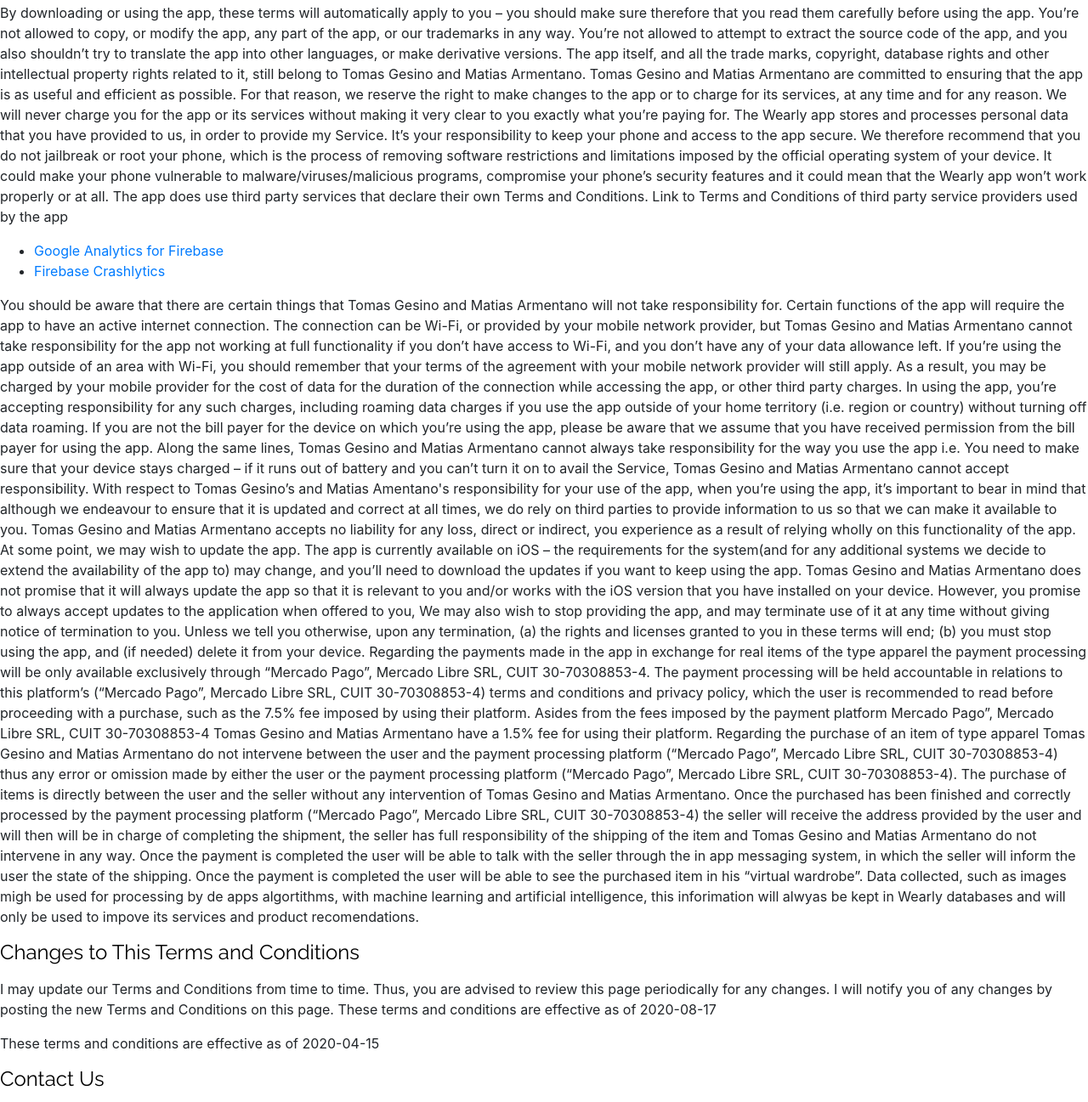
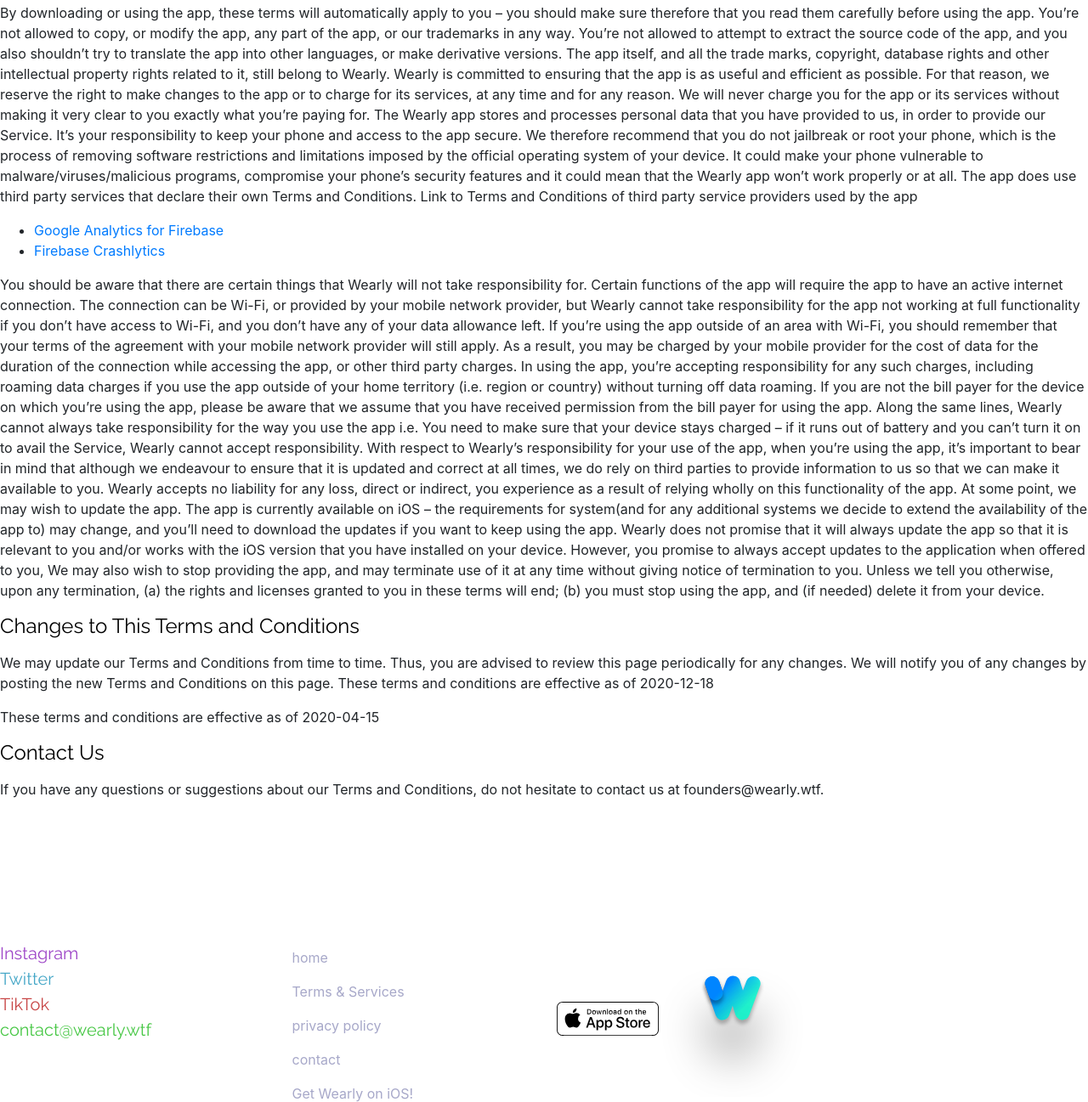
Before and after one commit to tomasgesino/wearlyapp-web, a plain HTML site: page terms.html in a window 1280 px wide. Shown: the part 178-1475 px from the top of the page at 85% size. Drawn offline with nearby package versions, Linux system fonts and the light colour scheme.

Commit message:
Update terms.html

```diff
--- a/terms.html
+++ b/terms.html
@@ -28,31 +28,26 @@
         </div>
       </nav>
       <h1 class="main-title">Terms &amp; Conditions</h1> <p>
-        By downloading or using the app, these terms will automatically apply to you – you should make sure therefore that you read them carefully before using the app. You’re not allowed to copy, or modify the app, any part of the app, or our trademarks in any way. You’re not allowed to attempt to extract the source code of the app, and you also shouldn’t try to translate the app into other languages, or make derivative versions. The app itself, and all the trade marks, copyright, database rights and other intellectual property rights related to it, still belong to Tomas Gesino and Matias Armentano.
-  Tomas Gesino and Matias Armentano  are committed to ensuring that the app is as useful and efficient as possible. For that reason, we reserve the right to make changes to the app or to charge for its services, at any time and for any reason. We will never charge you for the app or its services without making it very clear to you exactly what you’re paying for.
-  The Wearly app stores and processes personal data that you have provided to us, in order to provide my Service. It’s your responsibility to keep your phone and access to the app secure. We therefore recommend that you do not jailbreak or root your phone, which is the process of removing software restrictions and limitations imposed by the official operating system of your device. It could make your phone vulnerable to malware/viruses/malicious programs, compromise your phone’s security features and it could mean that the Wearly app won’t work properly or at all.
-  The app does use third party services that declare their own Terms and Conditions.
-  Link to Terms and Conditions of third party service providers used by the app
+        By downloading or using the app, these terms will automatically apply to you – you should make sure therefore that you read them carefully before using the app. You’re not allowed to copy, or modify the app, any part of the app, or our trademarks in any way. You’re not allowed to attempt to extract the source code of the app, and you also shouldn’t try to translate the app into other languages, or make derivative versions. The app itself, and all the trade marks, copyright, database rights and other intellectual property rights related to it, still belong to Wearly.
+Wearly is committed to ensuring that the app is as useful and efficient as possible. For that reason, we reserve the right to make changes to the app or to charge for its services, at any time and for any reason. We will never charge you for the app or its services without making it very clear to you exactly what you’re paying for.
+The Wearly app stores and processes personal data that you have provided to us, in order to provide our Service. It’s your responsibility to keep your phone and access to the app secure. We therefore recommend that you do not jailbreak or root your phone, which is the process of removing software restrictions and limitations imposed by the official operating system of your device. It could make your phone vulnerable to malware/viruses/malicious programs, compromise your phone’s security features and it could mean that the Wearly app won’t work properly or at all.
+The app does use third party services that declare their own Terms and Conditions.
+Link to Terms and Conditions of third party service providers used by the app
 
       </p> <ul><!----><!----><li><a href="https://firebase.google.com/terms/analytics" target="_blank">Google Analytics for Firebase</a></li><li><a href="https://firebase.google.com/terms/crashlytics" target="_blank">Firebase Crashlytics</a></li><!----><!----><!----><!----><!----><!----><!----><!----><!----><!----><!----><!----></ul></div> <p>
-        You should be aware that there are certain things that Tomas Gesino and Matias Armentano  will not take responsibility for. Certain functions of the app will require the app to have an active internet connection. The connection can be Wi-Fi, or provided by your mobile network provider, but Tomas Gesino and Matias Armentano cannot take responsibility for the app not working at full functionality if you don’t have access to Wi-Fi, and you don’t have any of your data allowance left.
+        You should be aware that there are certain things that Wearly will not take responsibility for. Certain functions of the app will require the app to have an active internet connection. The connection can be Wi-Fi, or provided by your mobile network provider, but Wearly cannot take responsibility for the app not working at full functionality if you don’t have access to Wi-Fi, and you don’t have any of your data allowance left.
 If you’re using the app outside of an area with Wi-Fi, you should remember that your terms of the agreement with your mobile network provider will still apply. As a result, you may be charged by your mobile provider for the cost of data for the duration of the connection while accessing the app, or other third party charges. In using the app, you’re accepting responsibility for any such charges, including roaming data charges if you use the app outside of your home territory (i.e. region or country) without turning off data roaming. If you are not the bill payer for the device on which you’re using the app, please be aware that we assume that you have received permission from the bill payer for using the app.
-Along the same lines, Tomas Gesino and Matias Armentano cannot always take responsibility for the way you use the app i.e. You need to make sure that your device stays charged – if it runs out of battery and you can’t turn it on to avail the Service, Tomas Gesino and Matias Armentano cannot accept responsibility.
-With respect to Tomas Gesino’s and Matias Amentano's responsibility for your use of the app, when you’re using the app, it’s important to bear in mind that although we endeavour to ensure that it is updated and correct at all times, we do rely on third parties to provide information to us so that we can make it available to you. Tomas Gesino and Matias Armentano accepts no liability for any loss, direct or indirect, you experience as a result of relying wholly on this functionality of the app.
-At some point, we may wish to update the app. The app is currently available on iOS – the requirements for the system(and for any additional systems we decide to extend the availability of the app to) may change, and you’ll need to download the updates if you want to keep using the app. Tomas Gesino and Matias Armentano does not promise that it will always update the app so that it is relevant to you and/or works with the iOS version that you have installed on your device. However, you promise to always accept updates to the application when offered to you, We may also wish to stop providing the app, and may terminate use of it at any time without giving notice of termination to you. Unless we tell you otherwise, upon any termination, (a) the rights and licenses granted to you in these terms will end; (b) you must stop using the app, and (if needed) delete it from your device.
-Regarding the payments made in the app in exchange for real items of the type apparel the payment processing will be only available exclusively through “Mercado Pago”, Mercado Libre SRL, CUIT 30-70308853-4. The payment processing will be held accountable in relations to this platform’s (“Mercado Pago”, Mercado Libre SRL, CUIT 30-70308853-4) terms and conditions and privacy policy, which the user is recommended to read before proceeding with a purchase, such as the 7.5% fee imposed by using their platform. Asides from the fees imposed by the payment platform Mercado Pago”, Mercado Libre SRL, CUIT 30-70308853-4 Tomas Gesino and Matias Armentano have a 1.5% fee for using their platform.
-Regarding the purchase of an item of type apparel Tomas Gesino and Matias Armentano do not intervene between the user and the payment processing platform (“Mercado Pago”, Mercado Libre SRL, CUIT 30-70308853-4) thus any error or omission made by either the user or the payment processing platform (“Mercado Pago”, Mercado Libre SRL, CUIT 30-70308853-4). The purchase of items is directly between the user and the seller without any intervention of Tomas Gesino and Matias Armentano.
-Once the purchased has been finished and correctly processed by the payment processing platform (“Mercado Pago”, Mercado Libre SRL, CUIT 30-70308853-4) the seller will receive the address provided by the user and will then will be in charge of completing the shipment, the seller has full responsibility of the shipping of the item and Tomas Gesino and Matias Armentano do not intervene in any way. Once the payment is completed the user will be able to talk with the seller through the in app messaging system, in which the seller will inform the user the state of the shipping. Once the payment is completed the user will be able to see the purchased item in his “virtual wardrobe”. Data collected, such as images migh be used for processing by de apps algortithms, with machine learning and artificial intelligence, this inforimation will alwyas be kept in Wearly databases and will only be used to impove its services and product recomendations.
-
+Along the same lines, Wearly cannot always take responsibility for the way you use the app i.e. You need to make sure that your device stays charged – if it runs out of battery and you can’t turn it on to avail the Service, Wearly cannot accept responsibility.
+With respect to Wearly’s responsibility for your use of the app, when you’re using the app, it’s important to bear in mind that although we endeavour to ensure that it is updated and correct at all times, we do rely on third parties to provide information to us so that we can make it available to you. Wearly accepts no liability for any loss, direct or indirect, you experience as a result of relying wholly on this functionality of the app.
+At some point, we may wish to update the app. The app is currently available on iOS – the requirements for system(and for any additional systems we decide to extend the availability of the app to) may change, and you’ll need to download the updates if you want to keep using the app. Wearly does not promise that it will always update the app so that it is relevant to you and/or works with the iOS version that you have installed on your device. However, you promise to always accept updates to the application when offered to you, We may also wish to stop providing the app, and may terminate use of it at any time without giving notice of termination to you. Unless we tell you otherwise, upon any termination, (a) the rights and licenses granted to you in these terms will end; (b) you must stop using the app, and (if needed) delete it from your device.
 </p> <p><h1 class="sub-title">Changes to This Terms and Conditions</h1></p> <p>
-        I may update our Terms and Conditions from time to time. Thus, you are advised to review this page periodically for any changes. I will notify you of any changes by posting the new Terms and Conditions on this page.
-  These terms and conditions are effective as of 2020-08-17
-
+        We may update our Terms and Conditions from time to time. Thus, you are advised to review this page periodically for any changes. We will notify you of any changes by posting the new Terms and Conditions on this page.
+These terms and conditions are effective as of 2020-12-18
       </p> <p>
       These terms and conditions are effective as of 2020-04-15
     </p> <p><h1 class="sub-title">Contact Us</h1></p> <p>
-      If you have any questions or suggestions about my
-      Terms and Conditions, do not hesitate to contact me
+      If you have any questions or suggestions about our
+      Terms and Conditions, do not hesitate to contact us
       at founders@wearly.wtf.
       </p>
 
```
